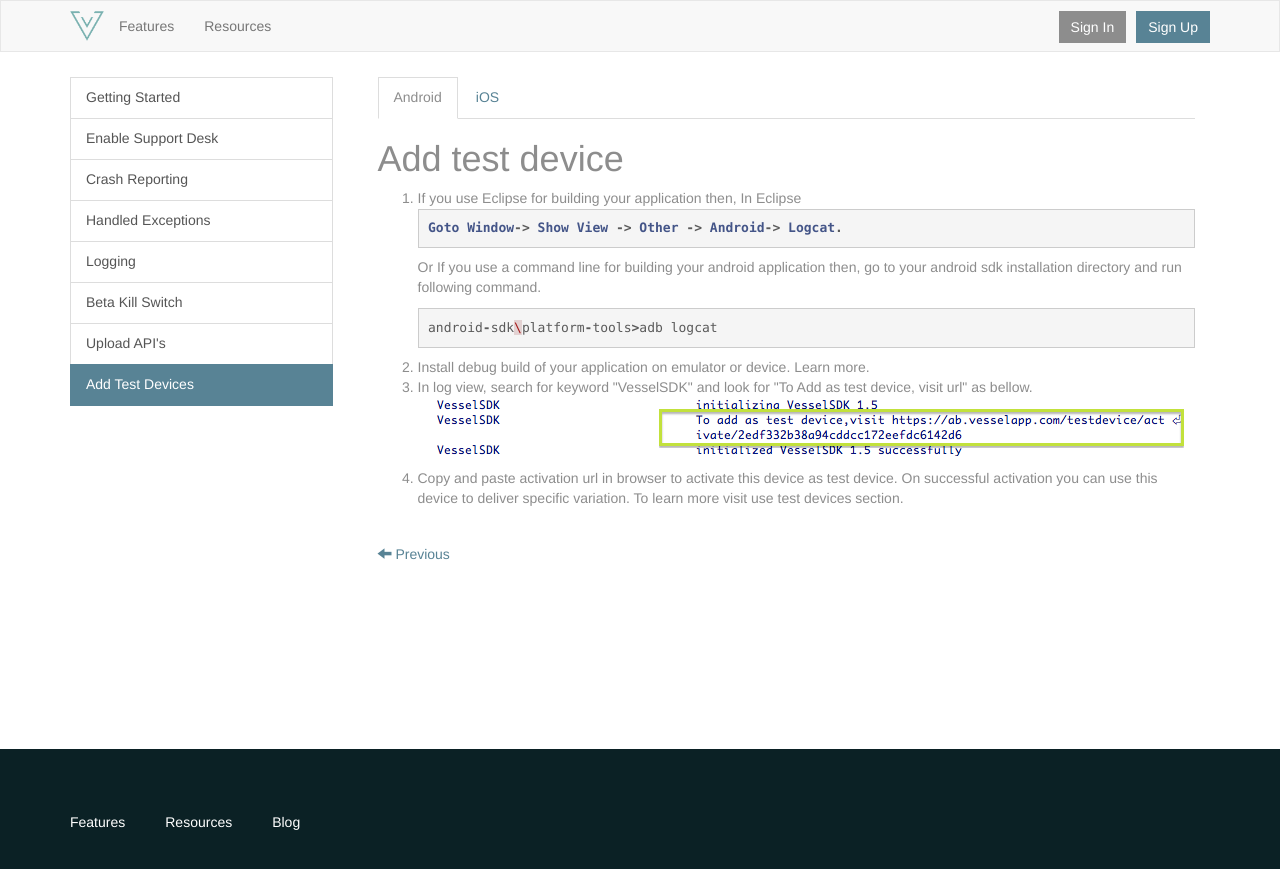
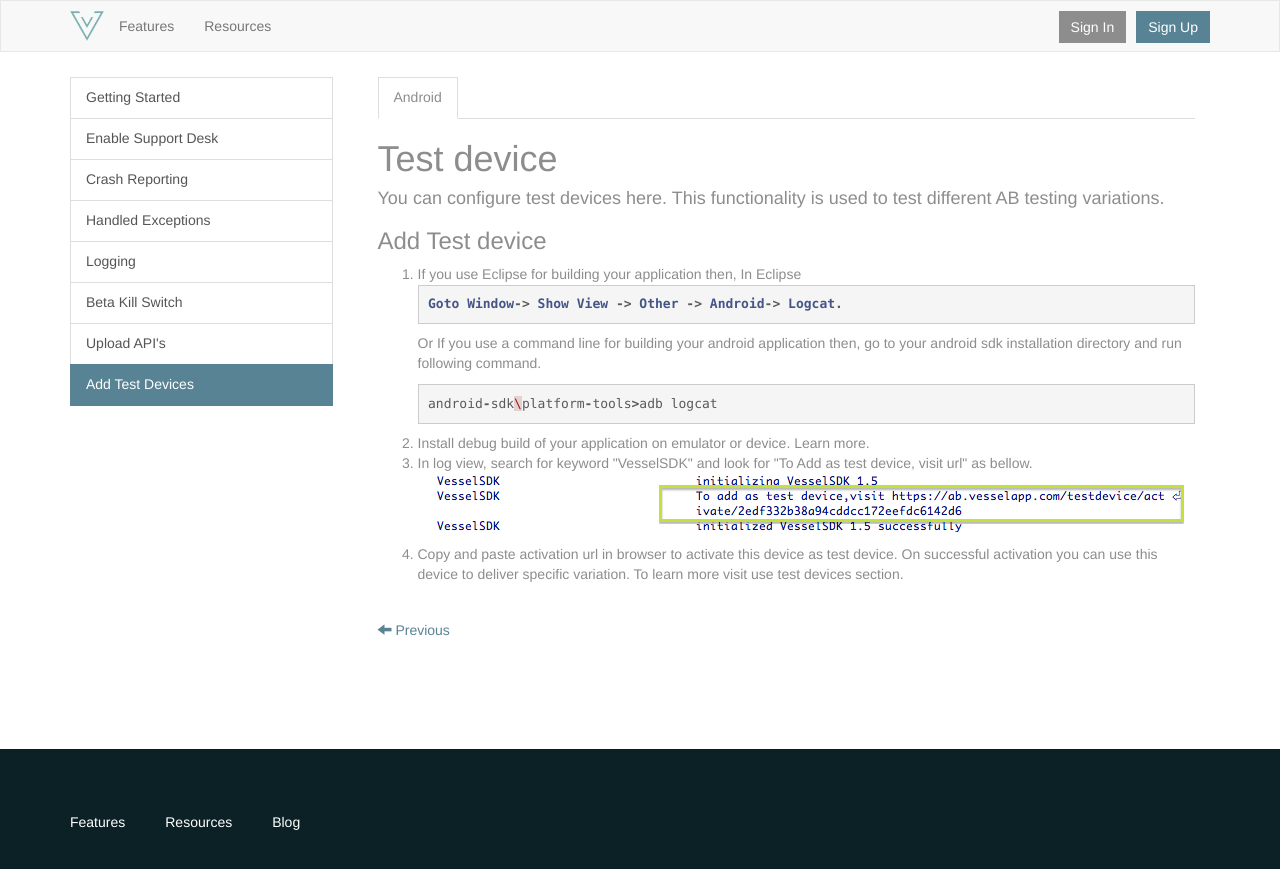
Before and after one commit to vesselio/resources, a Jekyll site: the page built from _posts/2013-09-14-add-test-devices.html, in a window 1280 px wide. Shown: the top 869 px of the page. Built offline with Jekyll 4.4.1, drawn with Linux system fonts in a browser that asks for light colours.

Commit message:
Fixed some minor bugs, removed iOS test devices tab

```diff
--- a/_posts/2013-09-13-upload-api.html
+++ b/_posts/2013-09-13-upload-api.html
@@ -98,7 +98,7 @@
 // 2. with following paramters
 
 api_key = Your Vessel Api Key.
-file = File field. The API file that needs to be distributed.
+file = File field. The IPA file that needs to be distributed.
 releasenotes - The release notes.
 
 // 3. You can also pass:
--- a/_posts/2013-09-14-add-test-devices.html
+++ b/_posts/2013-09-14-add-test-devices.html
@@ -6,15 +6,17 @@
     <li class="active">
         <a href="#android" data-toggle="tab">Android</a>
     </li>
-    <li>
+    <!--li>
         <a href="#ios" data-toggle="tab">iOS</a>
-    </li>
+    </li-->
 </ul>
 
 <div id='os-tab-content' class="tab-content">
     <div class="tab-pane active" id="android">
-        <h1>Add test device</h1>
+        <h1>Test device</h1>
+        <h4>You can configure test devices here. This functionality is used to test different AB testing variations.</h4>
 
+        <h3>Add Test device</h3>
         <ol>
             <li>If you use Eclipse for building your application then, In Eclipse</li>
 
@@ -37,8 +39,7 @@
         </ol>
 
     </div>
-    <div class="tab-pane" id="ios">
+    <!--div class="tab-pane" id="ios">
         <h1>Logging</h1>
-
-    </div>
+    </div-->
 </div>
```
